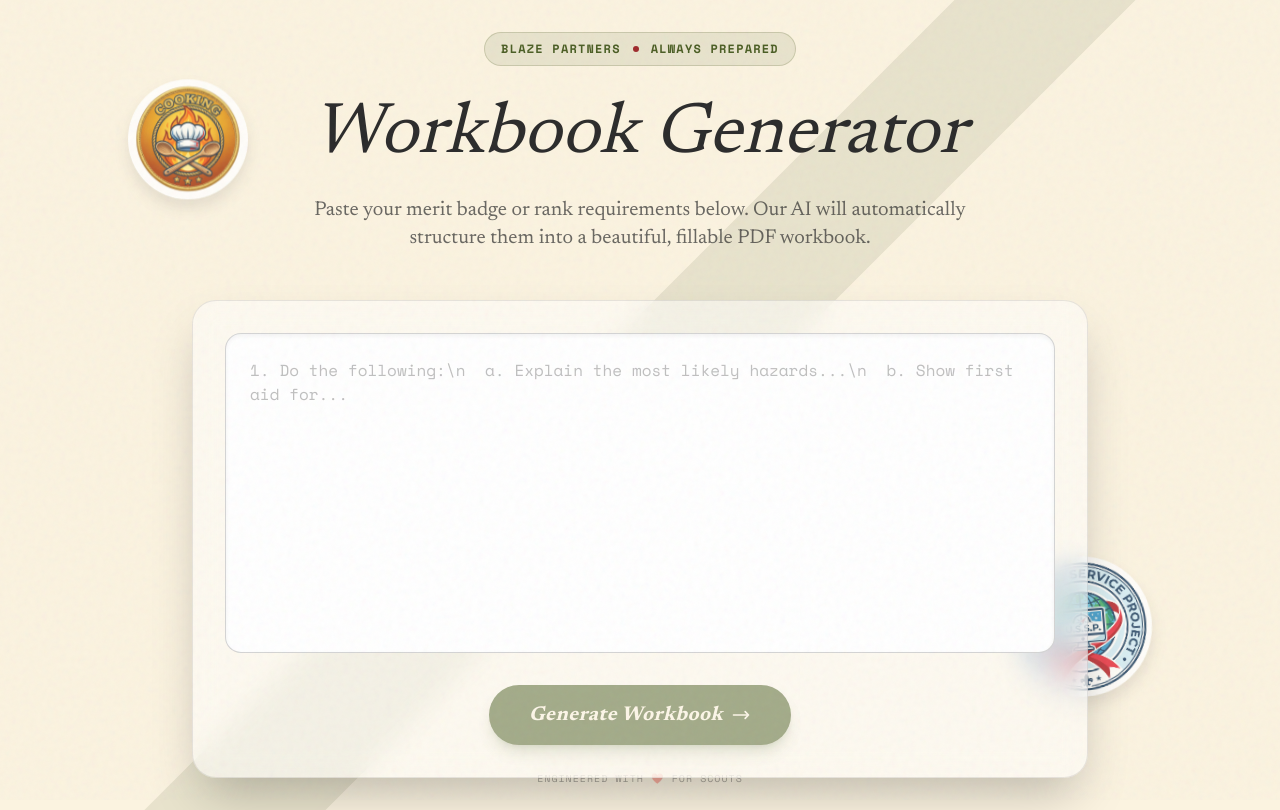
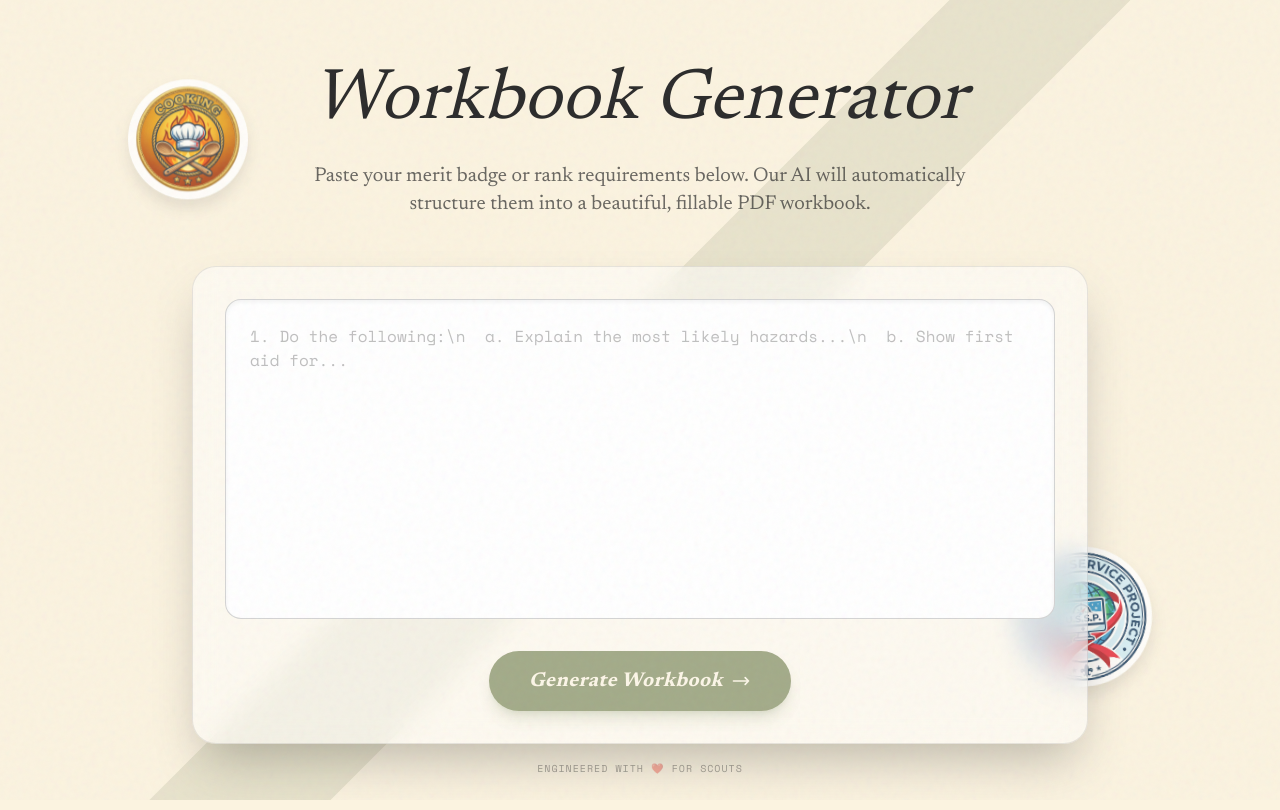
Before and after one commit to personintheworld0615/web, a Next.js app: page / in a window 1280 px wide. Built offline with nearby package versions, Linux system fonts and the light colour scheme.

Commit message:
Remove Blaze Partners badge

```diff
--- a/app/page.tsx
+++ b/app/page.tsx
@@ -72,15 +72,7 @@ export default function Home() {
       <div className="z-10 w-full max-w-4xl mx-auto flex flex-col items-center">
 
         <header className="mb-12 text-center">
-          <motion.div
-            initial={{ opacity: 0, y: -20 }}
-            animate={{ opacity: 1, y: 0 }}
-            className="inline-flex items-center gap-3 mb-6 bg-olive/10 px-4 py-2 rounded-full border border-olive/20 text-olive font-mono text-xs font-bold uppercase tracking-widest"
-          >
-            <span>Blaze Partners</span>
-            <span className="w-1.5 h-1.5 rounded-full bg-crimson" />
-            <span>Always Prepared</span>
-          </motion.div>
+
 
           <motion.h1
             initial={{ opacity: 0, y: 20 }}
```
